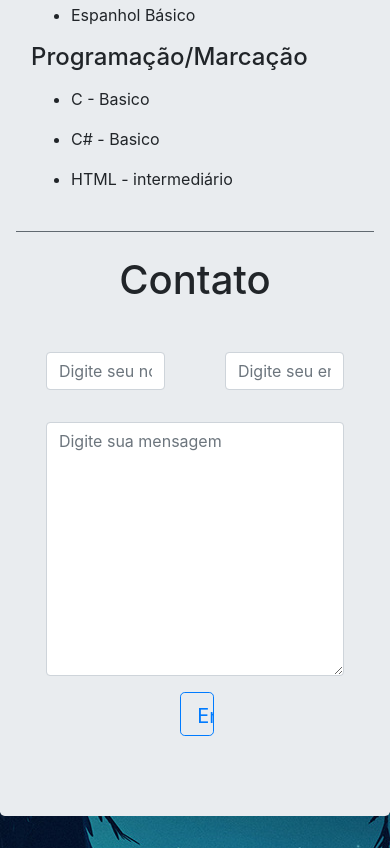
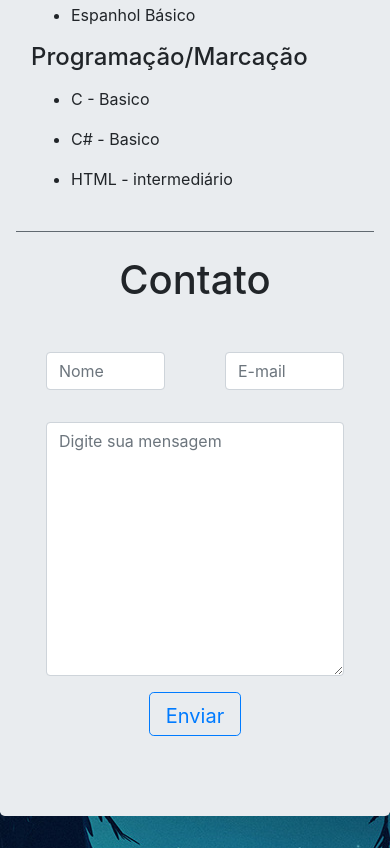
Before and after one commit to AlvesFe/Portifolio_V2, a plain HTML site: page index.html in a window 390 px wide. Shown: the part 1450-2298 px from the top of the page. Drawn offline with Linux system fonts and the light colour scheme.

Commit message:
Correção de forms

```diff
--- a/index.html
+++ b/index.html
@@ -157,23 +157,30 @@
             <h1 class="text-center">Contato</h1>
             <form action="" method="post">
                 <div class="container my-5">
-                    <div class="row form-group">
+                    <div class="row form-group d-none d-md-flex">
                         <div class="col-5 mx-auto">
-                            <input class="form-control mb-3" type="text" name="Nome" id="name"
-                                placeholder="Digite seu nome completo">
+                            <input class="form-control mb-3" type="text" name="Nome" id="name" placeholder="Digite seu nome aqui">
                         </div>
                         <div class="col-5 mx-auto">
-                            <input class="form-control mb-3" type="email" name="Nome" id="email"
-                                placeholder="Digite seu email">
+                            <input class="form-control mb-3" type="email" name="Nome" id="email" placeholder="Digite seu e-mail">
+                        </div>
+                    </div>
+                    <div class="row form-group d-sm-block d-md-none">
+                        <div class="col-5 mx-auto">
+                            <input class="form-control mb-3" type="text" name="Nome" id="name" placeholder="Nome">
+                        </div>
+                        <div class="col-5 mx-auto">
+                            <input class="form-control mb-3" type="email" name="Nome" id="email" placeholder="E-mail">
                         </div>
                     </div>
                     <div class="row form-group">
                         <div class="col-11 mx-auto">
-                            <textarea class="form-control" name="" id="" cols="90" rows="10" placeholder="Digite sua mensagem"></textarea>
+                            <textarea class="form-control" name="" id="" cols="90" rows="10"
+                                placeholder="Digite sua mensagem"></textarea>
                         </div>
                     </div>
                     <div class="row form-group">
-                        <div class="col-2 mx-auto">
+                        <div class="mx-auto">
                             <input class="form-control btn btn-outline-primary btn-lg" type="submit" value="Enviar">
                         </div>
                     </div>
```
